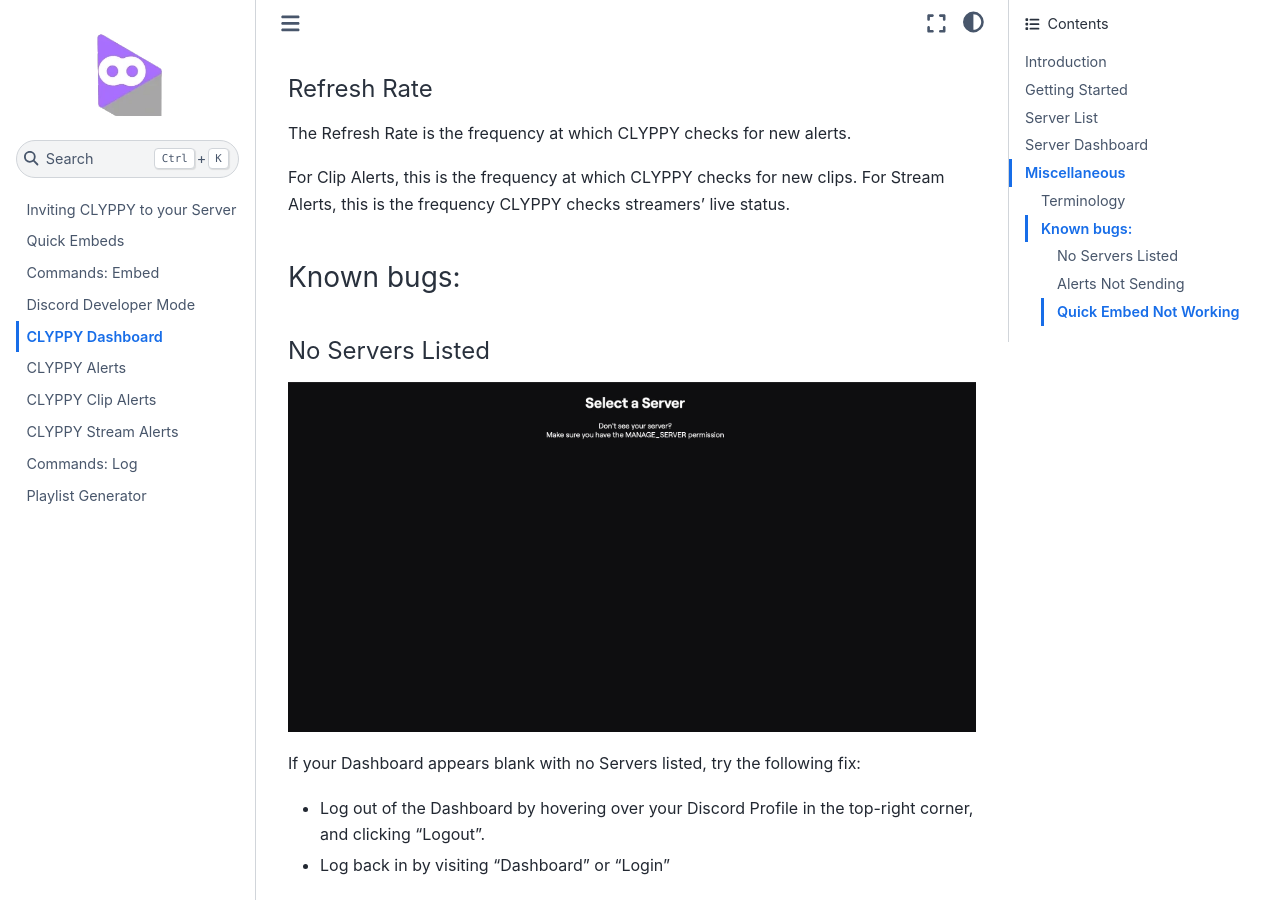
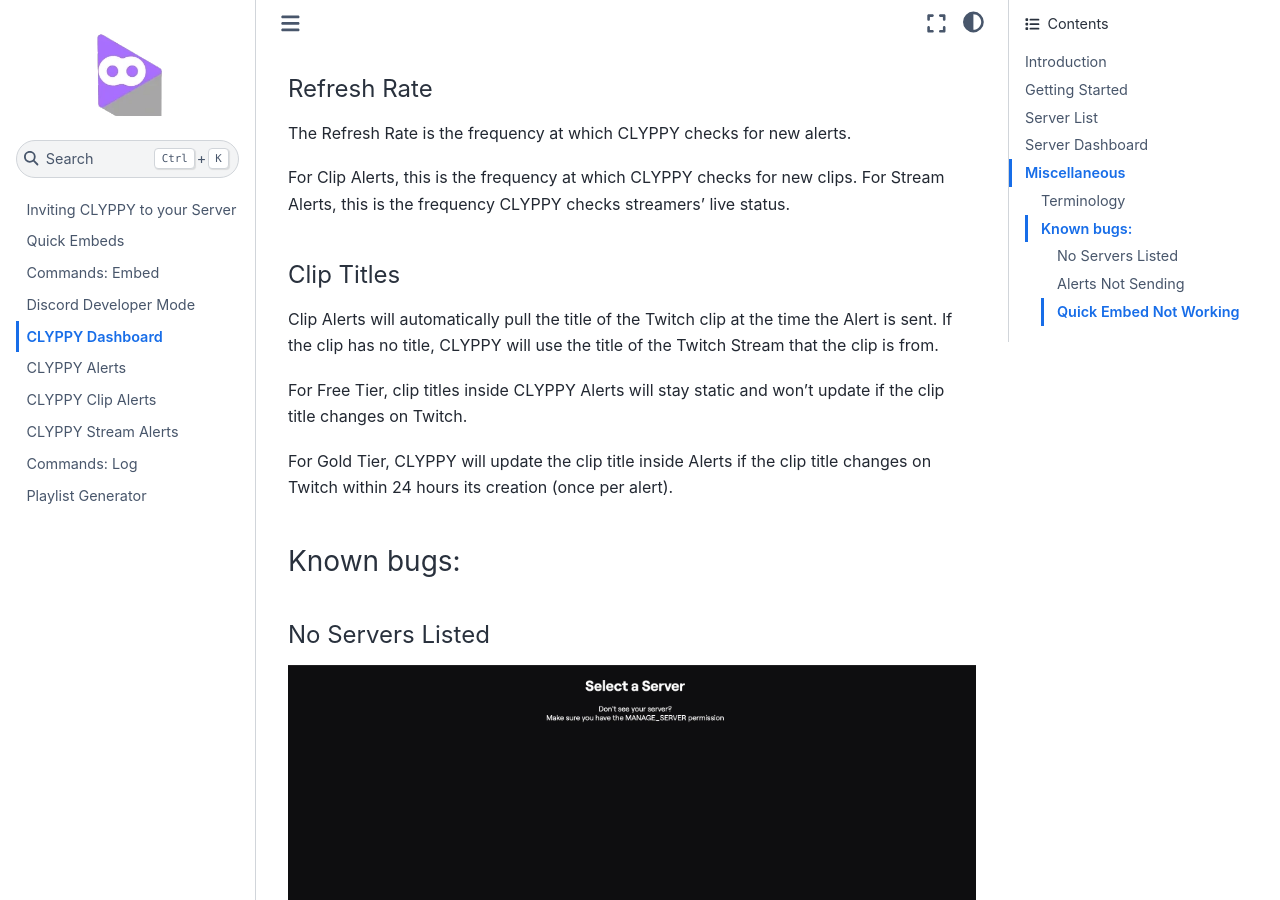
Before and after one commit to feelixs/clyppy-docs, a Jupyter Book: the page built from docs/dashboard.md, in a window 1280 px wide and 900 px high, scrolled down 1200 px. Built offline with Jupyter Book 1.0.4 settings and Sphinx 7.4.7 and the Sphinx Book theme 1.1.4, drawn with Linux system fonts in a browser that asks for light colours.

Commit message:
Update dashboard.md

```diff
--- a/docs/dashboard.md
+++ b/docs/dashboard.md
@@ -36,6 +36,14 @@ The Refresh Rate is the frequency at which CLYPPY checks for new alerts.
 
 For Clip Alerts, this is the frequency at which CLYPPY checks for new clips. For Stream Alerts, this is the frequency CLYPPY checks streamers' live status.
 
+#### Clip Titles
+
+Clip Alerts will automatically pull the title of the Twitch clip at the time the Alert is sent. If the clip has no title, CLYPPY will use the title of the Twitch Stream that the clip is from.
+
+For Free Tier, clip titles inside CLYPPY Alerts will stay static and won't update if the clip title changes on Twitch.
+
+For Gold Tier, CLYPPY will update the clip title inside Alerts if the clip title changes on Twitch within 24 hours its creation (once per alert).
+
 ### Known bugs:
 
 #### No Servers Listed
```
